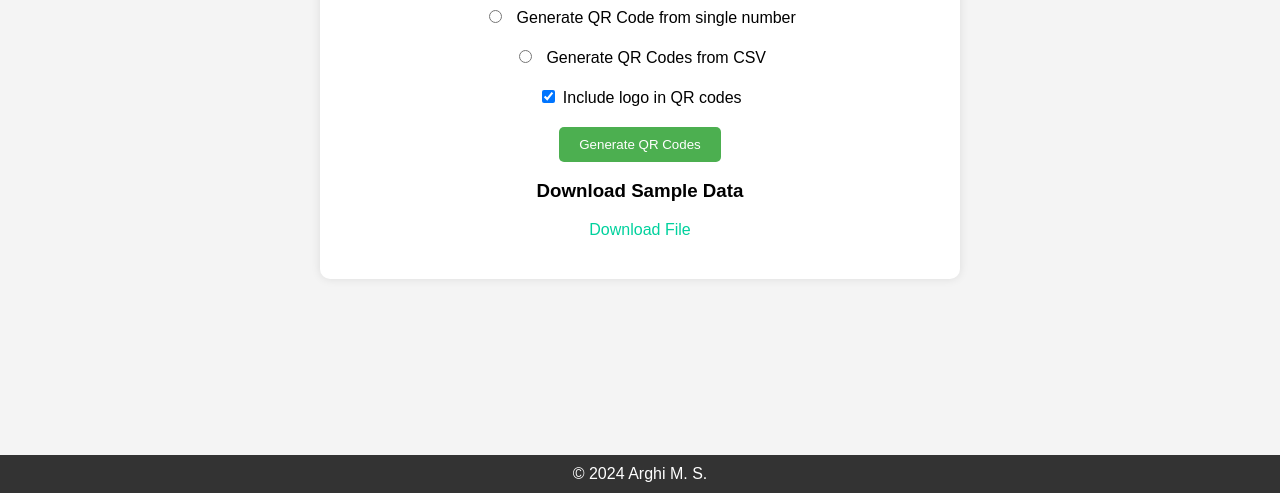
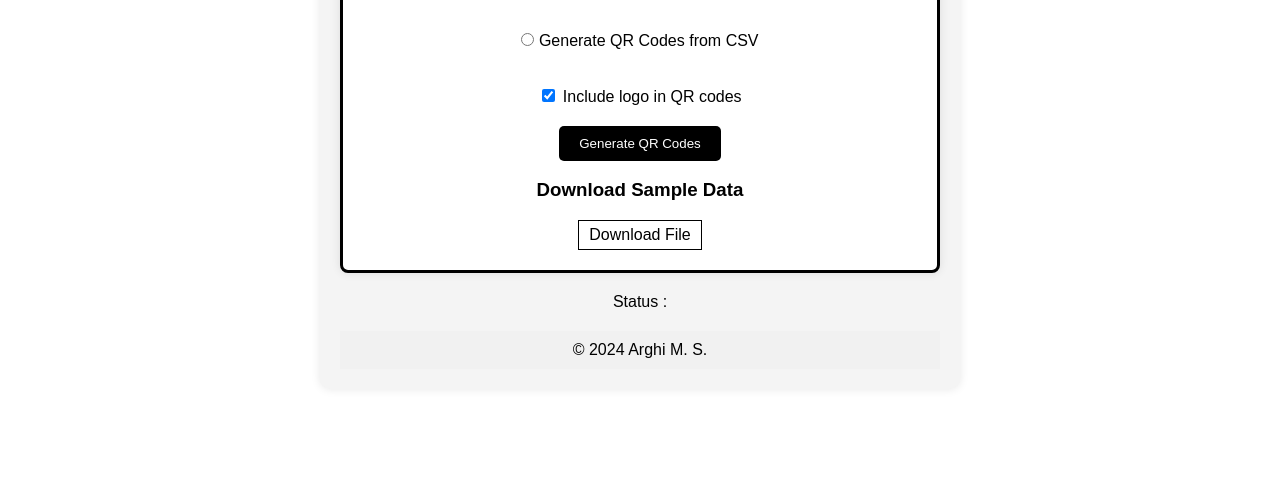
Before and after one commit to Netuv/Netuv.github.io, a plain HTML site: page Link/[APP] WA QR Link/V. r.0.15.1 WALinktoQR.html in a window 1280 px wide. Shown: the part 307-800 px from the top of the page. Drawn offline with nearby package versions, Linux system fonts and the light colour scheme.

Commit message:
WAtoQR Theme Update

```diff
--- a/Link/[APP] WA QR Link/V. r.0.15.1 WALinktoQR.html
+++ b/Link/[APP] WA QR Link/V. r.0.15.1 WALinktoQR.html
@@ -7,39 +7,51 @@
     <style>
         body {
             font-family: Arial, sans-serif;
-            background-color: #f4f4f4;
+            background-color: white;
             display: flex;
             justify-content: center;
             align-items: center;
             height: 100vh;
             margin: 0;
+            color: black;
         }
-
+        .sub-container {
+            background: #fff;
+            border: solid #000;
+            padding: 20px;
+            border-radius: 8px;
+            box-shadow: 0 0 10px rgba(0, 0, 0, 0.1);
+            margin-bottom: 20px;
+        }
         .container {
             text-align: center;
             padding: 20px;
-            background: white;
+            background: #f4f4f4;
             border-radius: 10px;
             box-shadow: 0 0 10px rgba(0,0,0,0.1);
             max-width: 600px;
             width: 100%;
         }
 
-        input[type="file"] {
+        input[type="file"], input[type="text"], input[type="radio"] {
             margin: 20px 0;
+            padding: 10px;
+            border: 1px solid #ccc;
+            border-radius: 5px;
         }
 
         button {
-            background-color: #4CAF50;
+            background-color: black;
             color: white;
             border: none;
             padding: 10px 20px;
             cursor: pointer;
             border-radius: 5px;
+            transition: background-color 0.3s;
         }
 
         button:hover {
-            background-color: #45a049;
+            background-color: grey;
         }
 
         #status {
@@ -52,45 +64,51 @@
             margin: 20px 0;
         }
 
-        input[type="radio"] {
-            margin-right: 10px;
-        }
-
         #manualInput, #csvInput {
             display: none;
             margin: 20px 0;
         }
 
         .label-download {
-    color: rgb(0, 209, 157); /* Change link text color to white */
-    text-decoration: none; /* Optional: remove underline */
+            color: black;
+            text-decoration: none;
+            padding: 5px 10px;
+            border: 1px solid black;
+            display: inline-block;
+            transition: background-color 0.3s;
         }
+
+        .label-download:hover {
+            background-color: black;
+            color: white;
+        }
+
         .footer {
-    position: absolute;
+            position: relative;
             bottom: 0;
             left: 0;
             right: 0;
-    background-color: #333;
-    color: white;
+            background-color: #f1f1f1;
+            color: black;
             text-align: center;
             padding: 10px 0;
+            margin-top: 20px;
         }
 
         a {
-    color: white; /* Change link text color to white */
-    text-decoration: none; /* Optional: remove underline */
+            color: black;
+            text-decoration: none;
         }
 
-/* Optional: Change link color on hover */
         a:hover {
-    text-decoration: underline; /* Optional: underline on hover */
+            text-decoration: underline;
         }
-
     </style>
 </head>
 <body>
     <div class="container">
         <h1>Whatsapp QR Code Generator</h1>
+        <div class="sub-container">
         <label>
             <input type="radio" name="mode" value="manual" id="manualMode">
             Generate QR Code from single number
@@ -116,12 +134,15 @@ a:hover {
         <button id="generateBtn">Generate QR Codes</button>
         <h3>Download Sample Data</h3>
         <a class="label-download" href="WA to QR data sample .csv" download="WA to QR data sample .csv">Download File</a>
+    </div>
+    <p>Status : </p>
         <div id="status"></div>
-         <!-- Footer ============================================ -->
+
+        <!-- Footer -->
         <div class="footer">
             &copy; <a href="https://www.github.com/netuv" target="_blank">2024 Arghi M. S.</a>
         </div>
-<!-- End Footer ============================================ -->
+        <!-- End Footer -->
     </div>
 
     <script src="https://cdn.jsdelivr.net/npm/jszip@3.10.1/dist/jszip.min.js"></script>
@@ -181,7 +202,7 @@ a:hover {
                 link.click();
                 document.body.removeChild(link);
 
-                document.getElementById('status').innerText = 'Download ready!';
+                document.getElementById('status').innerText = 'Download Complete!';
                 console.log('ZIP file ready for download');
             } catch (error) {
                 document.getElementById('status').innerText = 'Error occurred.';
@@ -229,7 +250,7 @@ a:hover {
                 link.click();
                 document.body.removeChild(link);
 
-                document.getElementById('status').innerText = 'Download ready!';
+                document.getElementById('status').innerText = 'Download Complete!';
                 console.log('ZIP file ready for download');
             } catch (error) {
                 document.getElementById('status').innerText = 'Error occurred.';
```
Lines whose indentation alone changed are shown as unchanged.
